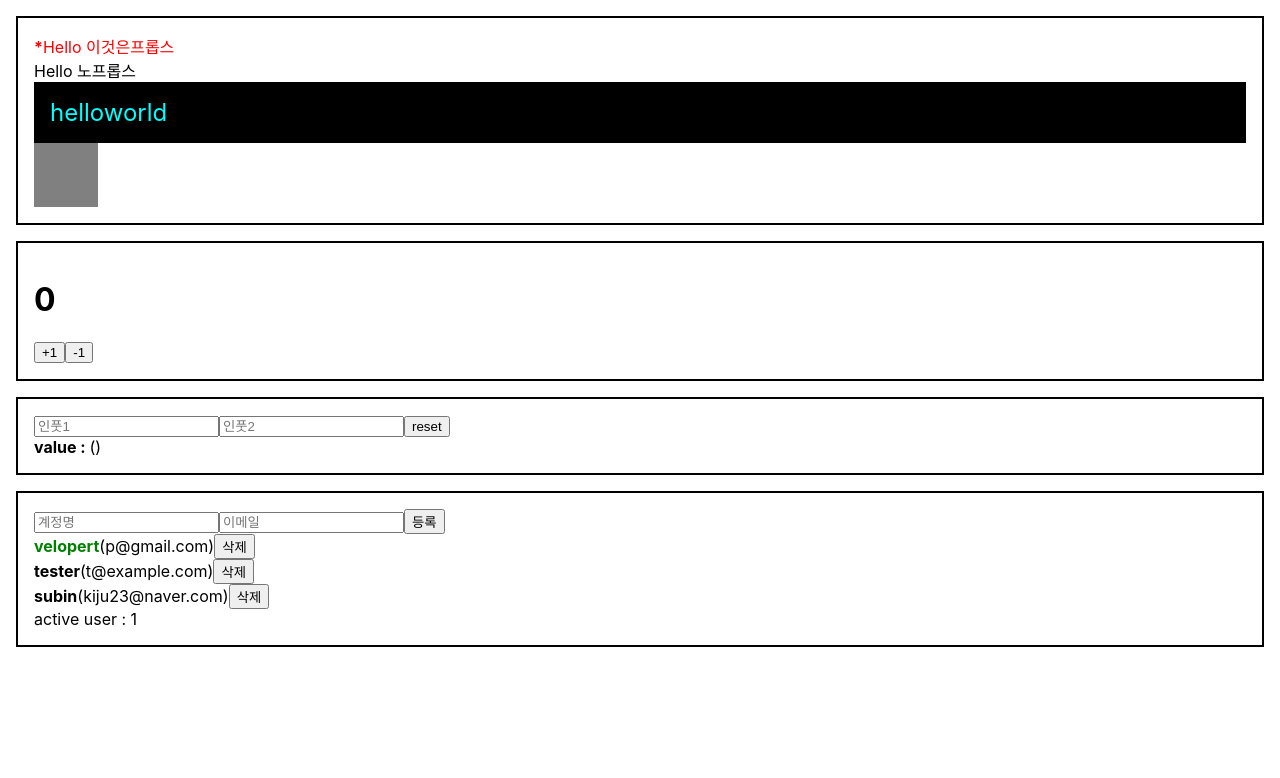
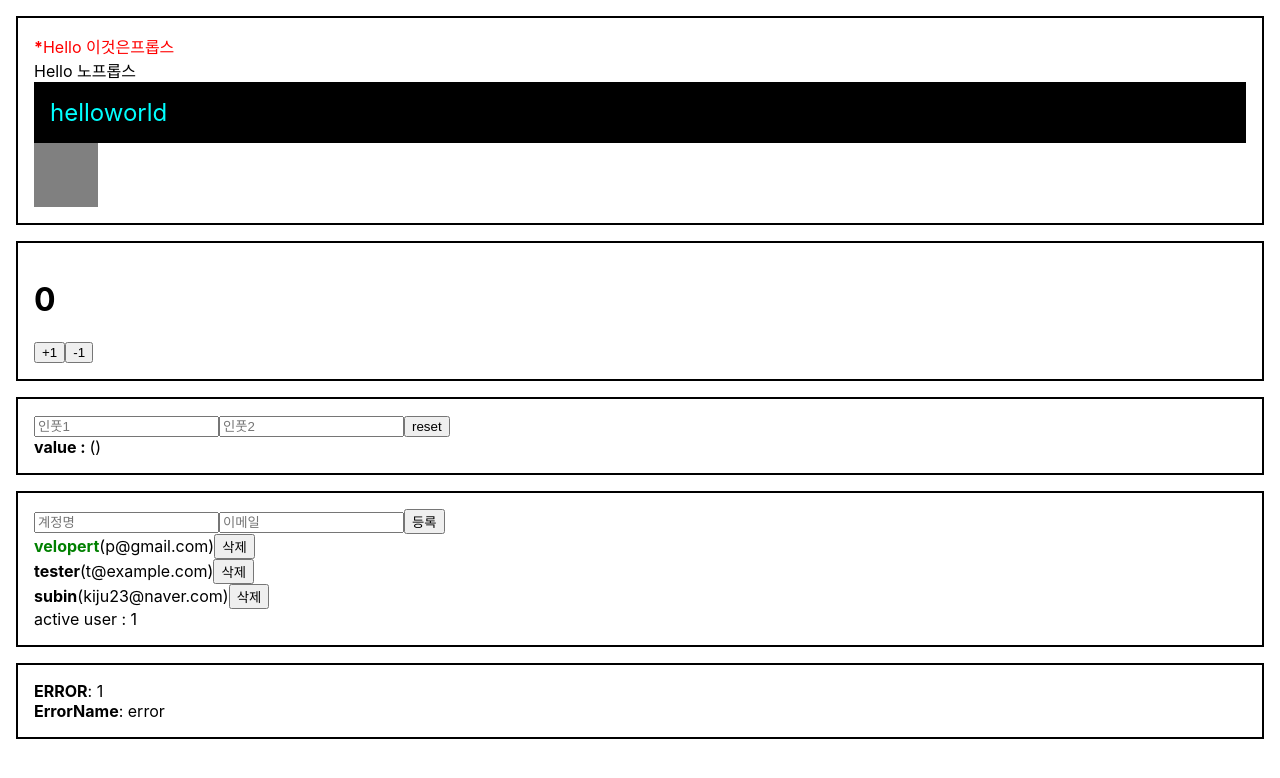
Before and after one commit to MOBUMIN/begin-react, a React (Create React App) app: page / in a window 1280 px wide. Shown: the top 778 px of the page. Built offline with nearby package versions, Linux system fonts and the light colour scheme.

Commit message:
1-26 complete
* git error처리를 배웠는데, 무슨 에러가 어디서 난다고 표현해주는지 잘 모르겠다. 웹의 길은 멀고도 험난하군..

```diff
--- a/package.json
+++ b/package.json
@@ -4,6 +4,9 @@
   "private": true,
   "homepage": "http://mobumin.github.io/begin-react",
   "dependencies": {
+    "@sentry/browser": "^5.27.6",
+    "@sentry/react": "^5.27.6",
+    "@sentry/tracing": "^5.27.6",
     "@testing-library/jest-dom": "^5.11.4",
     "@testing-library/react": "^11.1.0",
     "@testing-library/user-event": "^12.1.10",
--- a/src/App.js
+++ b/src/App.js
@@ -8,6 +8,8 @@ import InputSample from './InputSample';
 import UserList from './UserList';
 import CreateUser from './CreateUser';
 import produce from 'immer';
+import ErrorCheck from './ErrorCheck';
+import ErrorBoundary from './ErrorBoundary';
 
 // ReactDOM.render(<Counter />, document.getElementById('root'));
 function App() {
@@ -17,6 +19,9 @@ function App() {
     color: 'aqua',
     fontSize:24,
     padding: '1rem'
+  };
+  const variable = {
+    check: 1, name: 'error'
   };
   return (
     <>
@@ -37,6 +42,12 @@ function App() {
 
       <Wrapper>
         <AppUser />
+      </Wrapper>
+
+      <Wrapper>
+        <ErrorBoundary>
+          <ErrorCheck variable={variable} />
+        </ErrorBoundary>
       </Wrapper>
     </>
   );
--- /dev/null
+++ b/src/ErrorBoundary.js
@@ -0,0 +1,31 @@
+import { findAllByTestId } from '@testing-library/react';
+import React, { Component } from 'react';
+import * as Sentry from '@sentry/browser';
+
+class ErrorBoundary extends Component{
+    state={
+        error:false
+    };
+
+    componentDidCatch(error, info){
+        console.log('Error catch');
+        console.log({
+            error,info
+        });
+        this.setState({
+            error:true
+        });
+        if(process.env.NODE_ENV === 'production'){
+            Sentry.captureException(error, { extra: info });
+        }
+    }
+
+    render(){
+        if(this.state.error){
+            return <h1>error!</h1>;
+        }
+        return this.props.children;
+    }
+}
+
+export default ErrorBoundary;
--- /dev/null
+++ b/src/ErrorCheck.js
@@ -0,0 +1,19 @@
+import React from 'react';
+
+function ErrorCheck({variable}){
+    // if(!variable){
+    //     return <div> no variable . . . loading . . .</div>;
+    // }
+    return(
+        <div>
+            <div>
+                <b>ERROR</b>: {variable.check}
+            </div>
+            <div>
+                <b>ErrorName</b>: {variable.name}
+            </div>
+        </div>
+    );
+}
+
+export default ErrorCheck;
--- a/src/index.js
+++ b/src/index.js
@@ -3,6 +3,11 @@ import ReactDOM from 'react-dom';
 import './index.css';
 import App from './App';
 import reportWebVitals from './reportWebVitals';
+import * as Sentry from "@sentry/react";
+
+Sentry.init({
+  dsn: "https://8dc86859035f4ffdba74c4638c5f790a@o485115.ingest.sentry.io/5539771"
+});
 
 ReactDOM.render(
   <React.StrictMode>
```
Also changed, not shown: 1 other file (tests, documents, lock files or other folders).
